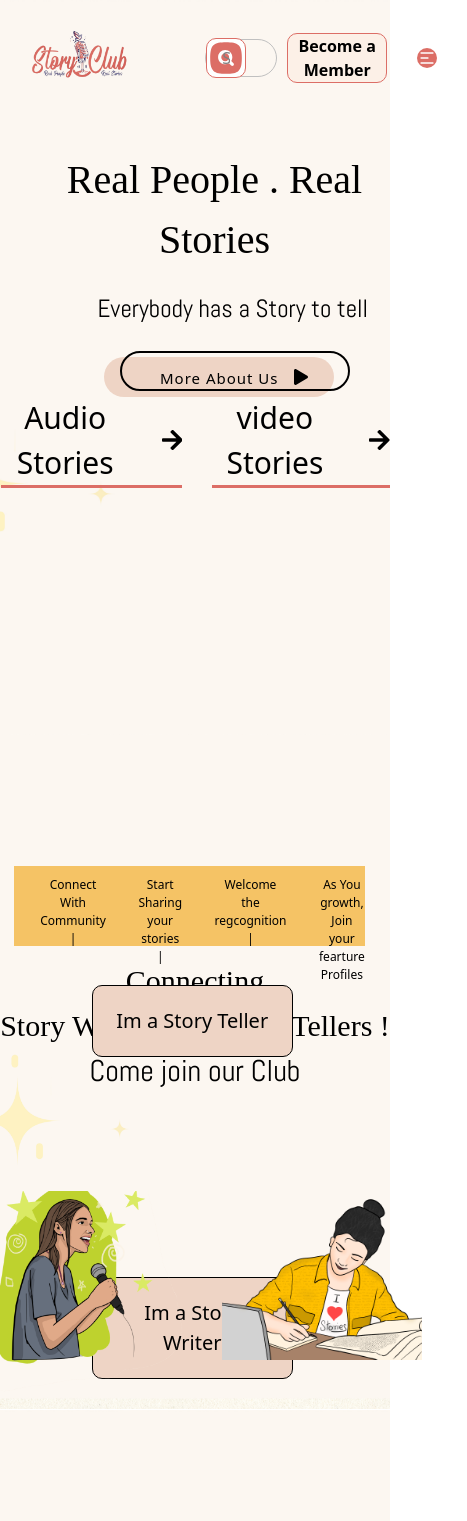
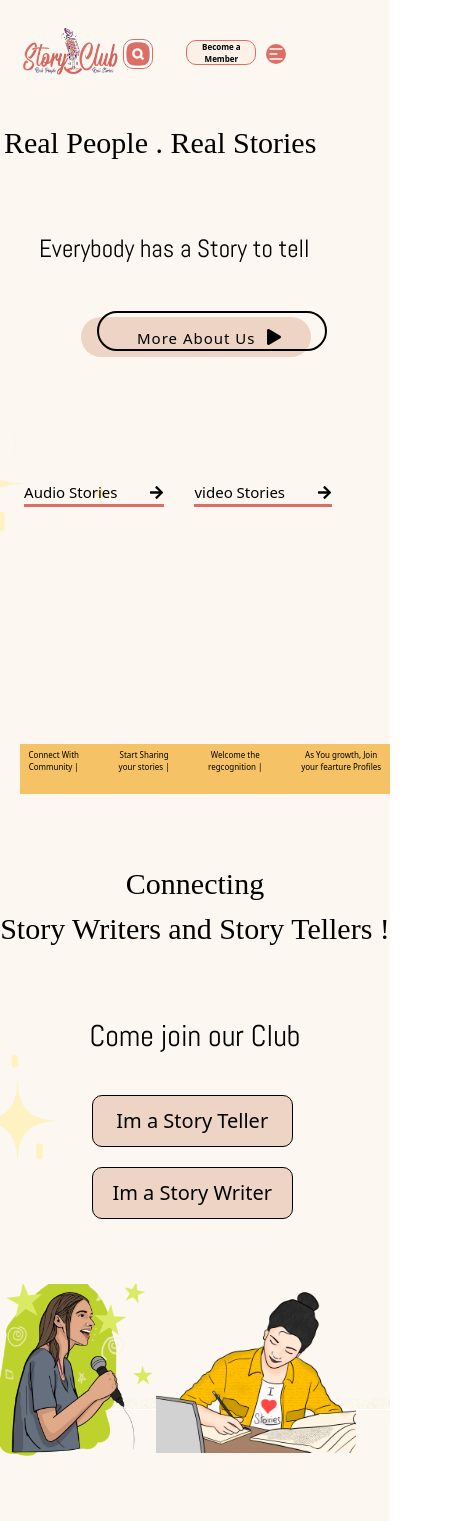
Before and after one commit to Thameem6369538954/Story-Club, a React (Create React App) app: page / in a window 390 px wide. Shown: the top 1521 px of the page, 467 px wide, since content can reach past the window. Built offline with nearby package versions, Linux system fonts and the light colour scheme; a web font is replaced by a local one.

Commit message:
forth commit

```diff
--- a/src/css/Connectingpage.css
+++ b/src/css/Connectingpage.css
@@ -21,7 +21,7 @@
   }
   .navbar-ul li{
     list-style: none;
-    margin-left: 5%;
+
     font-weight: 400;
   }
 .story-tell-main p{
@@ -84,40 +84,43 @@
         margin-top: -110px;
     }
     .navbar-ul {
-        /* position: absolute; */
+
         display: flex;
 
         background-color: #f5c365;
-        width: 90%;
-        height: 80px;
-        padding: 10px;
-        margin-top: -85%;
-        margin-left: -3%;
-        gap: 1rem;
+        width: 95%;
+        height: 50px;
+        padding: 5px;
+        margin-top: -155%;
       }
       .navbar-ul li{
-        list-style: none;
+        gap: 0.2em;
         font-weight: 400;
-        font-size: 12px;
+        font-size: 8px;
+
+
+      }
+      .Connecting-btns {
+        margin-top: 150px;
       }
       .Connecting-btns button{
         width: 201px;
-        margin-top: 220px;
+        margin-top: 20px;
         margin-left: 10px;
-        padding: 20px;
+        padding: 10px;
         background-color: #eed4c5;
         border: 1px solid black;
         border-radius: 10px;
         font-size:20px;
     }
     .connect-images img:nth-child(1){
-        margin-top:100%;
+        margin-top:150%;
         margin-left: -50%;
 
        }
        .connect-images img:nth-child(2){
-        margin-top: 80%;
-        margin-left: 7%;
+        margin-top: 130%;
+        margin-left: -10%;
        }
        .connect-images img{
         position: absolute;
@@ -126,14 +129,14 @@
        }
        .story-tell-main h1{
         position: absolute;
-        margin-top:-35%;
+        margin-top:-85%;
         font-size: 30px;
         font-family: 'PT Serif Caption', serif;
     }
     .story-tell-main p{
         font-size: 30px;
         font-family: 'Abel', sans-serif;
-        margin: 10px;
+        margin-top: -30px;
     }
    }
    @media (min-width: 600px) and (max-width: 1024px){
--- a/src/css/Footer.css
+++ b/src/css/Footer.css
@@ -50,7 +50,7 @@ justify-content: space-around;
     align-items: center;
     justify-content: space-between;
     width: 70%;
-    border: 1px solid silver;
+    /* border: 1px solid silver; */
     border-radius: 20px;
 }
 .input-container span{
--- a/src/css/Header.css
+++ b/src/css/Header.css
@@ -104,19 +104,19 @@
 
 @media screen and (max-width:600px) {
     .header h1{
-        font-size: 40px;
-        margin-top: 150px;
-        margin-left: 10%;
+        font-size: 30px;
+        margin-top: 120px;
+        margin-left: 1%;
         color: black;
-        position: absolute;
+        /* position: absolute; */
         text-align: center;
         font-family: 'PT Serif Caption', serif;
         letter-spacing: 0.-1cm;
     }
     .header p{
         position: absolute;
-        margin-top: 290px;
-        margin-left: 25%;
+        margin-top: 230px;
+        margin-left: 10%;
         font-family: 'Abel', sans-serif;
         font-size: 25px;
     }
@@ -126,8 +126,8 @@
         outline: none;
         border: none;
         background-color:#eed4c5;
-       margin-top: 240px;
-       margin-left: -45%;
+       margin-top: 200px;
+       margin-left: -65%;
         position: relative;
         letter-spacing: 1px;
         border-radius: 20px;
@@ -135,18 +135,30 @@
        height: 40px;
        }
        .play-btn{
-        margin-left: 60px;
-        margin-top: 240px;
+        margin-left: 5px;
+        margin-top: 200px;
         z-index: 1;
         position: absolute;
+    }
+    .three-btn{
+        position: absolute;
+          display: flex;
+          align-items: center;
+          justify-content: center;
+          margin-top: 30%;
+          margin-left:40%;
+      }
+    .btn-1,.btn-2{
+        font-size: 15px;
     }
     .two-header-btns{
         display: flex;
         flex-direction: row;
          gap: 5rem;
         position: absolute;
-        margin-top: 110%;
-        margin-left: 13%;
+        margin-top: 130%;
+        margin-left: 19%;
+        font-size: 12px;
        }
 }
 
--- a/src/css/Navbar.css
+++ b/src/css/Navbar.css
@@ -110,7 +110,7 @@ nav button{
   .nav-icons{
     display: block;
     z-index: 3;
-    padding: 30px;
+    margin: 10px;
   }
   .close{
     position: absolute;
@@ -160,12 +160,55 @@ nav button{
 }
 
 @media screen and (max-width:600px){
+
+.input {
+  width: 10px;
+  height: 3px;
+  border-radius: 10px;
+  border: none;
+
+  outline: none;
+  padding: 18px 16px;
+  background-color: transparent;
+  cursor: pointer;
+  transition: all .5s ease-in-out;
+  z-index: 1;
+
+}
+
+.input::placeholder {
+  color: transparent;
+}
+
+.input:focus::placeholder {
+  color: rgb(131, 128, 128);
+}
+.input:focus,.input:not(:placeholder-shown) {
+  background-color: #fff;
+  border: 1px solid #dc6e66;
+  width: 90px;
+  cursor: none;
+  padding: 18px 16px 18px 40px;
+}
+.icon {
+  position: absolute;
+  left: 0;
+  top: 5;
+  height: 30px;
+  width: 30px;
+  background-color: #fff;
+  border-radius: 10px;
+  z-index: -1;
+  fill:#dc6e66;
+  border: 1px solid #dc6e66;
+}
+
   nav{
     display: flex;
     justify-content: center;
     align-items: center;
     margin-top: 3%;
-    margin-left: 60%;
+    margin-left: 46%;
 }
 .navbar-main img{
   width: 100px;
@@ -181,8 +224,10 @@ nav button{
 
 }
 .navbar-main button{
-  width: 100px;
-  margin-left: 10px;
+  width: 70px;
+  height: 25px;
+  margin-left: 1px;
+  font-size: 8px;
 }
 .close{
   position: absolute;
@@ -194,9 +239,9 @@ nav button{
   display: flex;
   flex-direction: column;
   position: absolute;
-  top: 10px;
-  height: 120vh;
-  width: 200%;
+  top: 1px;
+  height: 90vh;
+  width: 160%;
   background-image: url('../Images//Navimage.jpg');
   background-position: center;
   background-size: cover;
--- a/src/css/Workshop.css
+++ b/src/css/Workshop.css
@@ -98,8 +98,8 @@ margin-left: 20%;
     }
     .workshop-main h1{
         position: absolute;
-        margin-top: 26%;
-        margin-left: 14%;
+        margin-top: 30%;
+        margin-left: -4%;
         font-size: 30px;
 
     }
--- a/src/homeComponents/Header.js
+++ b/src/homeComponents/Header.js
@@ -17,7 +17,7 @@ const Header = () => {
             <p data-aos="fade-up" data-aos-easing="linear"
       >Everybody has a Story to tell</p>
         </div>
-        <div className="three-btn" data-aos="zoom-in-up"  data-aos-duration="1000">
+        <div className="three-btn">
             <button>More About Us</button>
             <FaPlay className='play-btn'/>
         </div>
```
Also changed, not shown: 1 other file (tests, documents, lock files or other folders).
